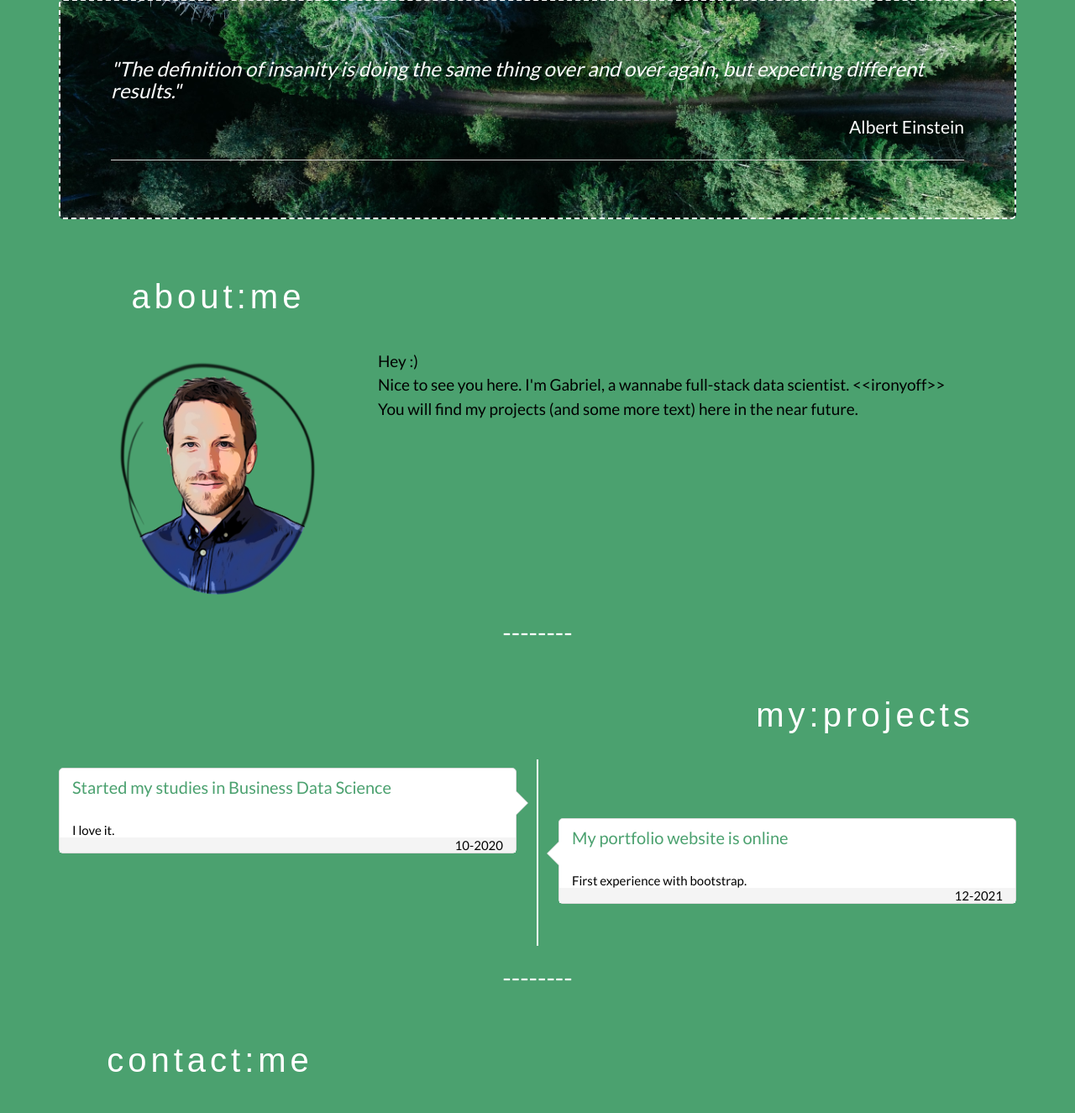
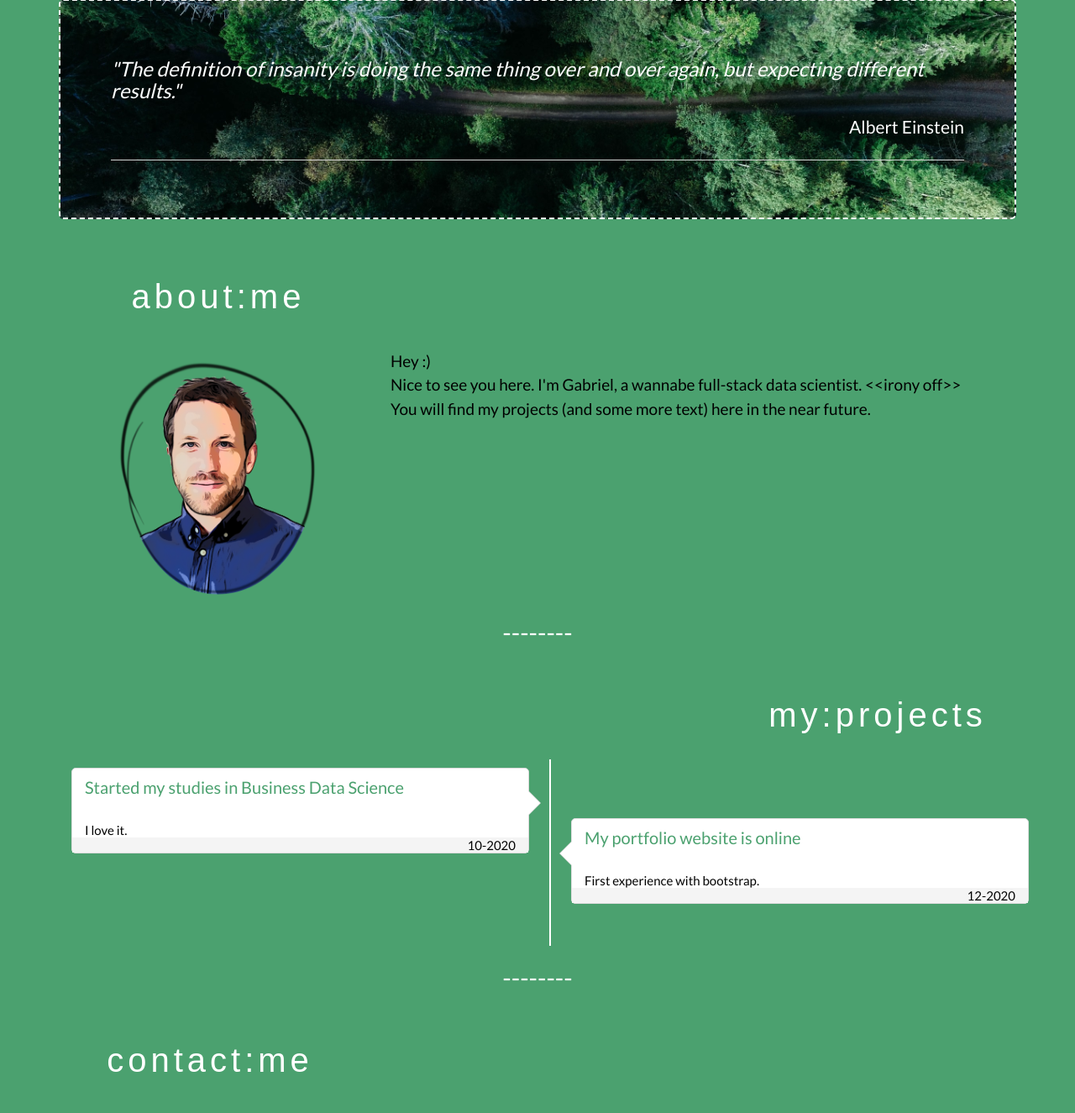
Before and after one commit to GabrielZirk/GabrielZirk.github.io, a PHP site: page / in a window 1280 px wide. Shown: the part 56-1381 px from the top of the page at 84% size. Run offline with PHP 8.4, Linux system fonts and the light colour scheme; some web fonts are replaced.

Commit message:
last edits for today. equal column height in rows

```diff
--- a/home.html
+++ b/home.html
@@ -17,9 +17,10 @@
 </head>
 
 <body class="body" href="top">
-
+  <div class="container">
 
     <header>
+
       <nav class="navbar navbar-default navbar-fixed-top">
         <div class="container">
 
@@ -37,55 +38,57 @@
               <li><a href="#projects">my:projects</a></li>
               <li><a href="https://github.com/GabrielZirk" target="_blank">on:github</a></li>
               <li><a href="https://www.linkedin.com/in/gabrielzirkovits" target="_blank">on:LinkedIn</a></li>
-            <li><a href="#contact" Hey bro, I've a question :)">contact:me</a></li>
+              <li><a href="#contact">contact:me</a></li>
             </ul>
           </div>
+        </div>
+      </nav>
 
-    </nav>
-    </div>
 
-    <div class="container">
       <div class="jumbotron">
         <h3><em>"The definition of insanity is doing the same thing over and over again, but expecting different
             results."</em></h3>
         <p style="text-align:right">Albert Einstein</p>
         <hr class="my-4">
       </div>
-    </div>
+
 
     </header>
     <!-- Container (about:me section) -->
-  <div class="container">
+    <div id="about" class="spacer"></div>
 
 
-    <div id="about" class="spacer"></div>
-    <div class="container-fluid" href="about">
-      <div class="row vertical-align">
+    <div class="container-fluid">
+      <div class="row">
         <div class="col-sm-4 text-center">
           <h2>about:me</h2>
         </div>
+        <div class="col-sm-8">
         </div>
-      <div class="row vertical-align">
-        <div class="col-sm-4">
+      </div>
+      <div class="row aligned-row">
+        <div class="col-sm-4 center-block">
           <p><img src="img/comicme2_circle.png" class="center-block" width=250px></p>
         </div>
         <div class="col-sm-8">
-        </div>
+
           <h4>
             Hey :) <br>
-          Nice to see you here. I'm Gabriel, a wannabe full-stack data scientist. &lt;&lt;ironyoff&gt;&gt; <br>
-          You will find my projects (and some more text) here in the near future.</h4><br>
+            Nice to see you here. I'm Gabriel, a wannabe full-stack data scientist. &lt;&lt;irony off&gt;&gt; <br>
+            You will find my projects (and some more text) here in the near future.</h4>
+
         </div>
       </div>
     </div>
 
-
     <div class="text-center" style="color:white; font-size: 30px;">
       <p>--------</p>
     </div>
+
+
     <!-- Container (projekt timeline section) -->
     <div id="projects" class="spacer"></div>
-  <div class="container" href="projects">
+    <div class="container">
       <div class="row">
         <div class="col-sm-8 ">
         </div>
@@ -124,14 +127,13 @@
               <p>First experience with bootstrap.</p>
             </div>
             <div class="timeline-footer">
-            <p class="text-right">12-2021</p>
+              <p class="text-right">12-2020</p>
             </div>
           </div>
         </li>
 
         <li class="clearfix no-float"></li>
       </ul>
-
     </div>
 
   </div>
@@ -140,7 +142,6 @@
   </div>
 
   <div id="contact" class="spacer">
-
   </div>
 
   <div class="container" href="contact">
@@ -151,24 +152,25 @@
       <div class="col-sm-8">
       </div>
     </div>
-  </div>
-  <div class="container">
-
+    <div class="row">
+      <div class="col-sm-12 ">
         <form action="mail.php" method="POST">
           <input name="name" type="text" class="feedback-input" placeholder="Name" />
           <input name="email" type="text" class="feedback-input" placeholder="Email" />
           <textarea name="text" class="feedback-input" placeholder="Comment"></textarea>
           <input type="submit" value="SUBMIT" />
         </form>
+      </div>
+    </div>
+  </div>
 
-  </div>
 
   <div class="text-center" style="color:white; font-size: 30px;">
     <p>--------</p>
   </div>
 
 
-
+  </div>
 </body>
 
 <footer>
--- a/mainstyle.css
+++ b/mainstyle.css
@@ -62,7 +62,6 @@
     transition:all .4s;
     border-color: transparent;
 }
-
 .navbar-default .navbar-toggle {
   border-color: white;
   color: #fff !important;
@@ -98,6 +97,16 @@ h4 {
 .spacer {
   padding: 10px;
 }
+
+.aligned-row {
+  display: flex;
+  flex-flow: row wrap;
+
+  &::before {
+    display: block;
+  }
+}
+
 
 /* -----------------------------------------------
  * Timeline
```
Lines whose indentation alone changed are shown as unchanged.
